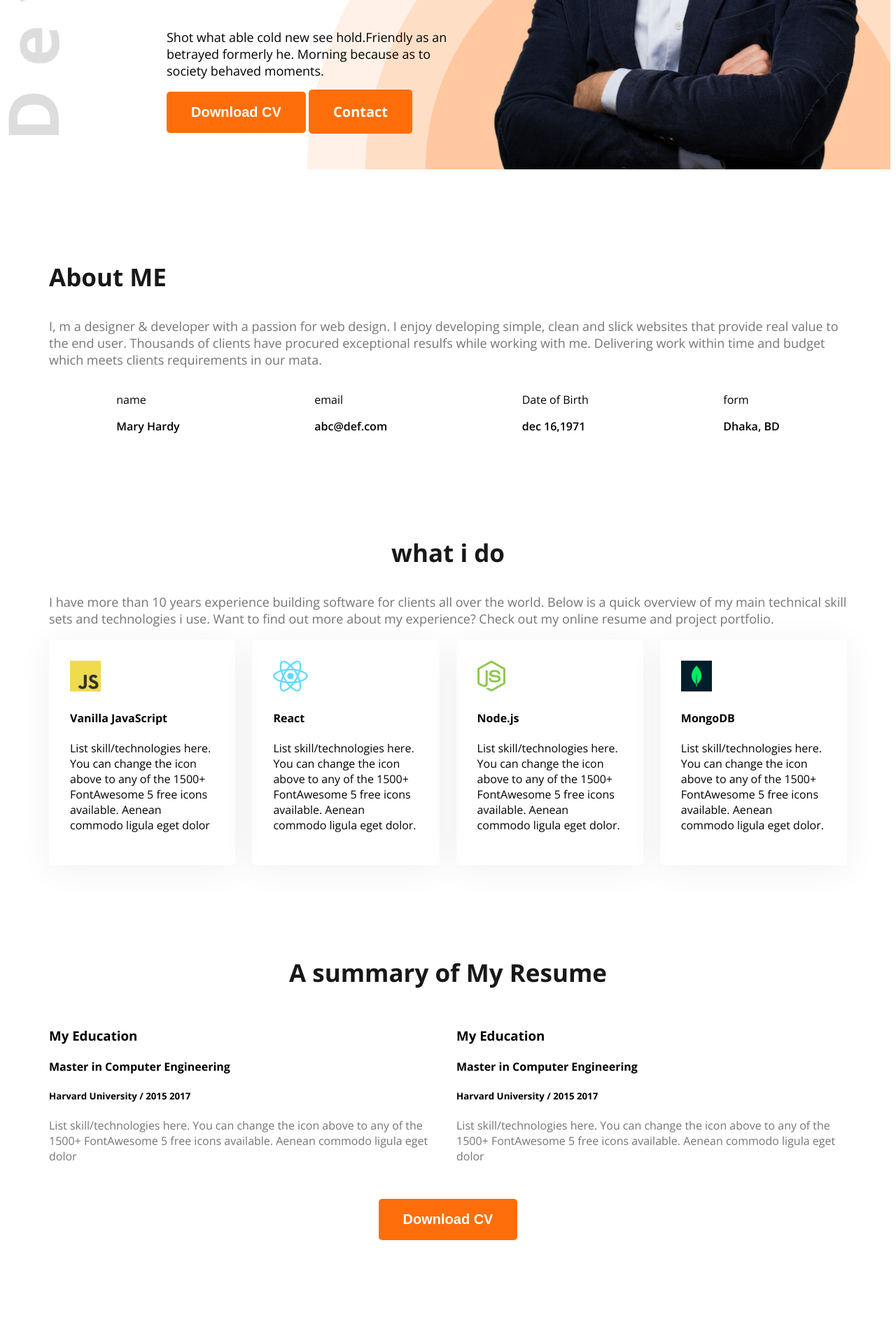
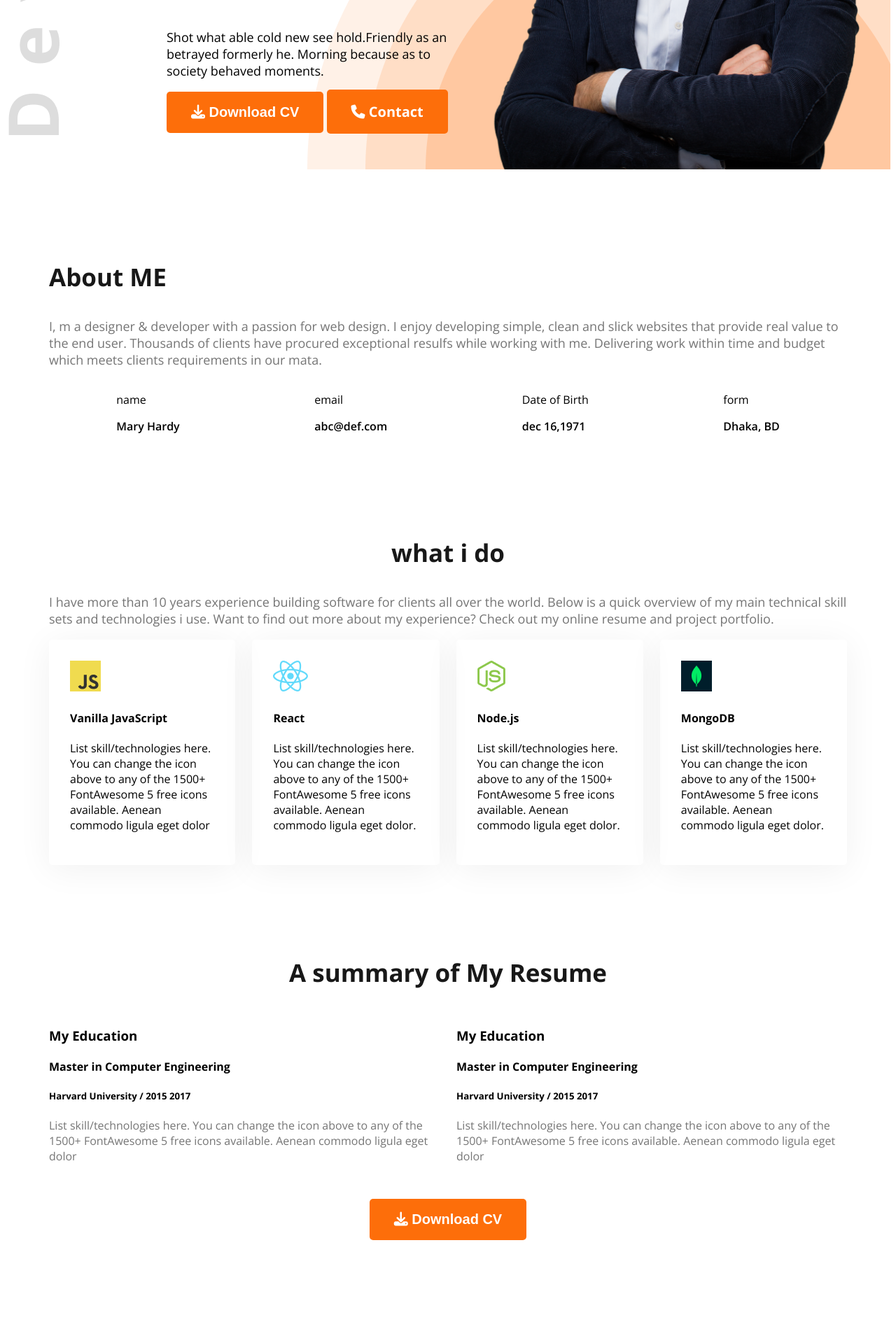
Before and after one commit to xhorif/web-dev-portfolio, a plain HTML site: page index.html in a window 1280 px wide. Shown: the part 620-2519 px from the top of the page at 70% size. Drawn offline with nearby package versions, Linux system fonts and the light colour scheme.

Commit message:
font awesome icons

```diff
--- a/index.html
+++ b/index.html
@@ -11,6 +11,7 @@
         rel="stylesheet">
 
     <link rel="stylesheet" href="style/portfolio.css">
+    <script src="https://kit.fontawesome.com/c5ad2d7646.js" crossorigin="anonymous"></script>
 </head>
 
 
@@ -34,8 +35,8 @@
                     Shot what able cold new see hold.Friendly as an betrayed formerly he. Morning because as to society
                     behaved moments.
                 </p>
-                <button class="btn-primary">Download CV</button>
-                <buttonb class="btn-primary">Contact</button>
+                <button class="btn-primary"><i class="fa-solid fa-download"></i>  Download CV</button>
+                <buttonb class="btn-primary"> <i class="fa-solid fa-phone"></i> Contact</button>
             </div>
             <img class="banner-profile-pic" src="images/hardy.png" alt="">
         </div>
@@ -166,7 +167,7 @@
                     </div>
 
                     <div class="text-center resume-download-cv">
-                        <button class="btn-primary">Download CV</button>
+                        <button class="btn-primary"> <i class="fa-solid fa-download"></i> Download CV</button>
                     </div>
                 </div>
 
```
